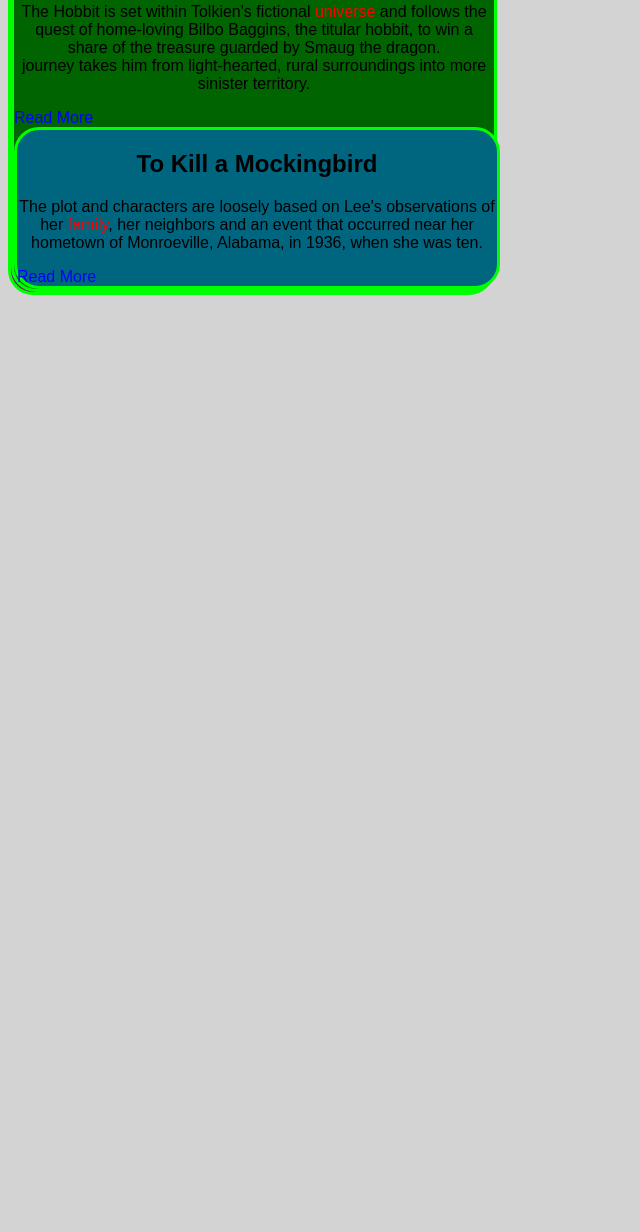
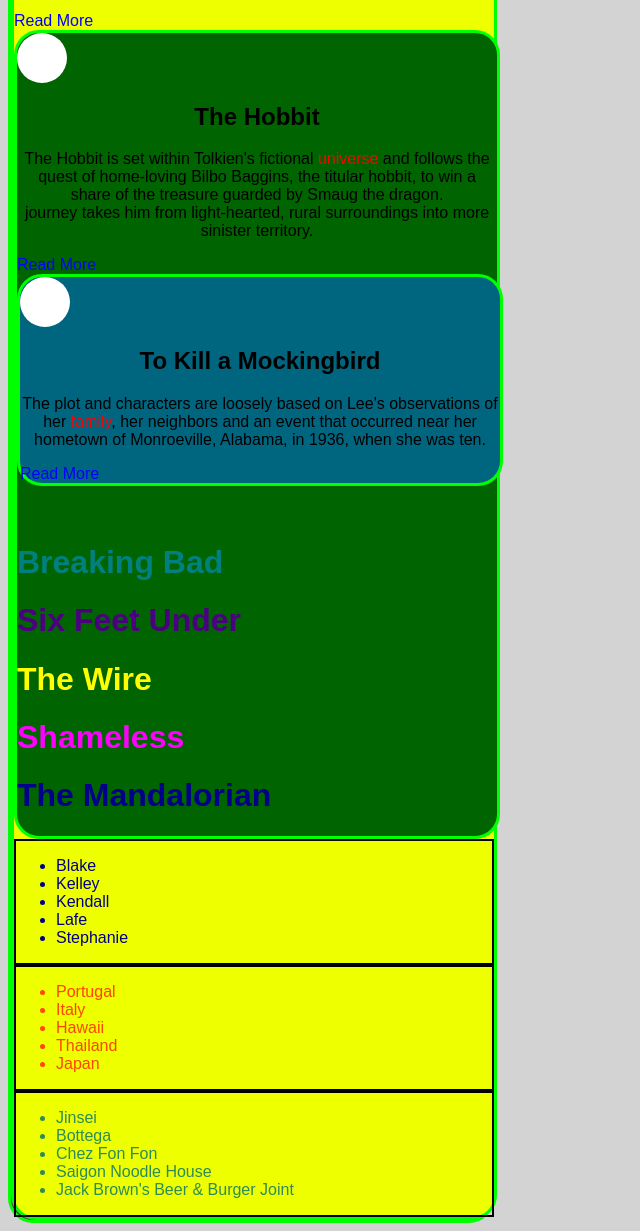
Before and after one commit to sritenour4/CSSdrills, a plain HTML site: page index.html in a window 1280 px wide. Shown: the part 414-1645 px from the top of the page, without its empty margins (0-640 px from the left). Before the commit the page ends 800 px from the top, so only its background shows below. Drawn offline with Linux system fonts and the light colour scheme.

Commit message:
added completed files

```diff
--- a/index.html
+++ b/index.html
@@ -12,7 +12,9 @@
 <body>
     <div id="container">
         <div class="boxes" id="box1">
+            <div class="images"></div>
             <h2>The Wizard of Oz</h2>
+
             <p>The story chronicles the adventures of a young farm girl named <span style="color: red;">Dorothy</span>
                 in the magical Land of Oz after
                 she
@@ -23,7 +25,9 @@
             </div>
 
             <div class="boxes" id="box2">
+                <div class="images"></div>
                 <h2>Harry Potter and the Philosopher's Stone</h2>
+
                 <p>The first novel in the Harry Potter series and Rowling's debut novel, it follows Harry Potter, a
                     young wizard
                     who discovers his <span style="color: red;">magical</span> heritage on his eleventh birthday, when
@@ -31,12 +35,15 @@
                     to
                     Hogwarts School of Witchcraft and Wizardry.</p>
 
-                <div id="readme-wrapper"></div>
+                <div id="readme-wrapper">
                     <a href="https://en.wikipedia.org/wiki/Harry_Potter_and_the_Philosopher%27s_Stone">Read More</a>
                 </div>
 
                 <div class="boxes" id="box3">
+
+                    <div class="images"></div>
                     <h2>The Hobbit</h2>
+
                     <p>The Hobbit is set within Tolkien's fictional <span style="color: red;">universe</span> and
                         follows the quest of home-loving Bilbo
                         Baggins, the
@@ -49,6 +56,7 @@
                     </div>
 
                     <div class="boxes" id="box4">
+                        <div class="images"></div>
                         <h2>To Kill a Mockingbird</h2>
                         <p>The plot and characters are loosely based on Lee's observations of her <span
                                 style="color: red;">family</span>, her neighbors
@@ -59,6 +67,46 @@
                             <a href="https://en.wikipedia.org/wiki/To_Kill_a_Mockingbird">Read More</a>
                         </div>
                     </div>
+                    <br><br>
+                    <h1 class="original" id="Four">
+                        Breaking Bad</h1>
+                    <h1 class="original" id="One">Six Feet Under</h1>
+                    <h1 class="original" id="Three">The Wire</h1>
+                    </h1>
+                    <h1 class="additional" id="Five">
+                        Shameless</h1>
+                    <h1 class="additional" id="Two">The Mandalorian</h1>
+                </div>
+
+                <div id="friends">
+                <ul>
+                    <li>Blake</li>
+                    <li>Kelley</li>
+                    <li>Kendall</li>
+                    <li>Lafe</li>
+                    <li>Stephanie</li>
+
+            </div>
+
+        <div id="places">
+                <ul class="star">
+                    <li>Portugal</li>
+                    <li>Italy</li>
+                    <li>Hawaii</li>
+                    <li>Thailand</li>
+                    <li>Japan</li>
+
+            </div>
+
+        <div id="restaurants">
+                <ul class="star" id="wars">
+                    <li>Jinsei</li>
+                    <li>Bottega</li>
+                    <li>Chez Fon Fon</li>
+                    <li>Saigon Noodle House</li>
+                    <li>Jack Brown's Beer & Burger Joint</li>
+
+            </div>
 </body>
 
 </html>
--- a/styles.css
+++ b/styles.css
@@ -18,6 +18,7 @@
 }
 
 .boxes {
+    display: block;
     margin: 0em;
     padding: 0em;
     border-style: solid;
@@ -26,12 +27,20 @@
     width: 30em;
 }
 
+.images {
+    height: 50px;
+    width: 50px;
+    border-radius: 50px;
+    background-color: white;
+}
+
 #box1 {
     background-color: purple;
 }
 
 #box2 {
     background-color: rgb(238, 255, 0);
+    position: relative;
 }
 
 #box3 {
@@ -41,3 +50,58 @@
 #box4 {
     background-color: rgb(0, 102, 128);
 }
+h1 {
+    color: goldenrod;
+}
+
+.original {
+    color: darkblue;
+}
+
+.additional {
+    color: indigo;
+}
+
+#One {
+    color: indigo;
+}
+
+#Two {
+    color: darkblue;
+}
+
+#Three {
+    color: yellow
+}
+
+#Four {
+    color: teal;
+}
+
+#Five {
+    color: fuchsia;
+}
+
+ul {
+    color: navy;
+}
+
+.star {
+    color: orangered;
+}
+
+#wars {
+    color: seagreen;
+}
+
+#friends {
+border: 2px solid black;
+}
+
+#restaurants {
+    border: 2px solid black;
+}
+
+#places {
+    border: 2px solid black;
+}
```
